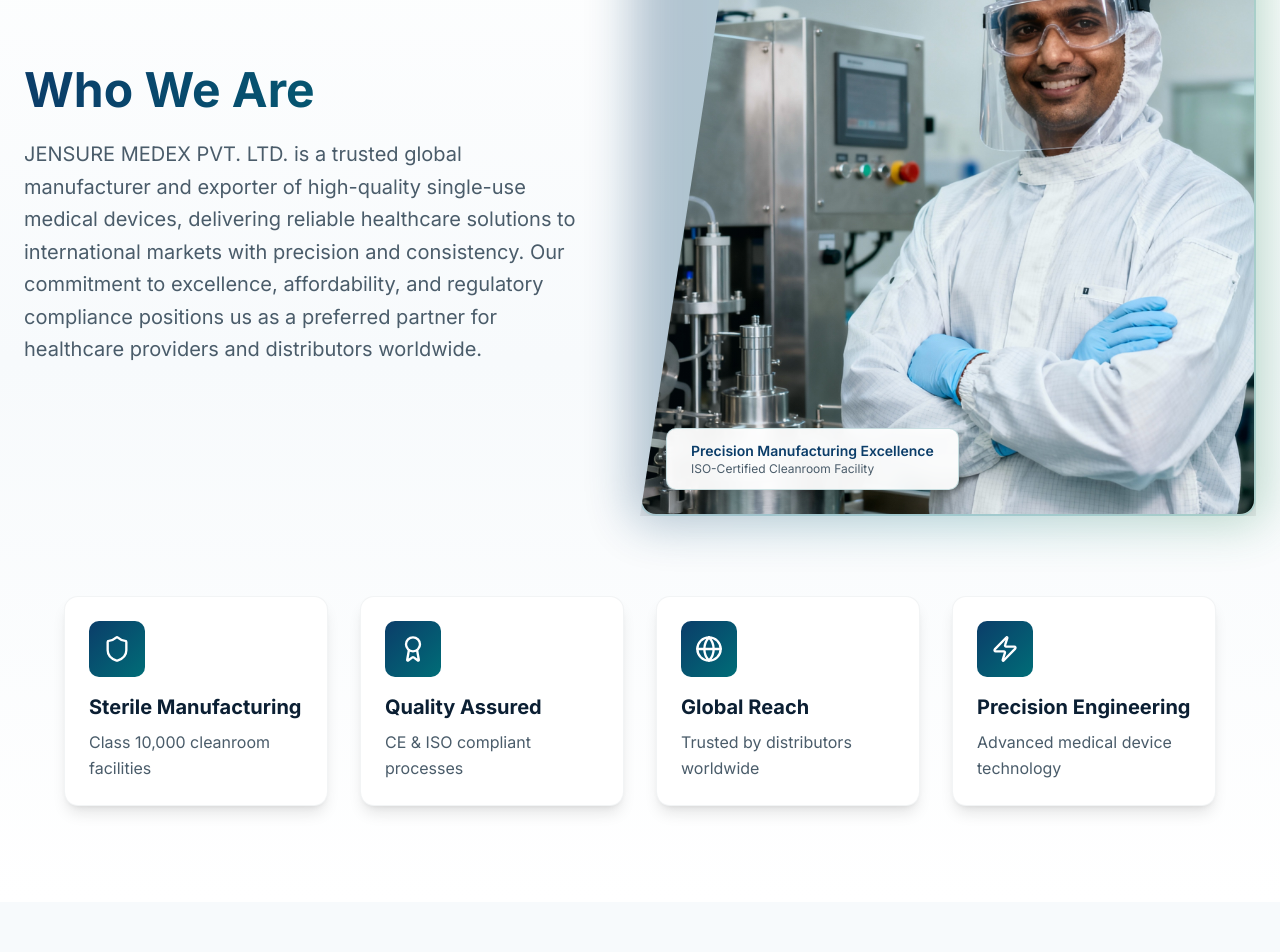
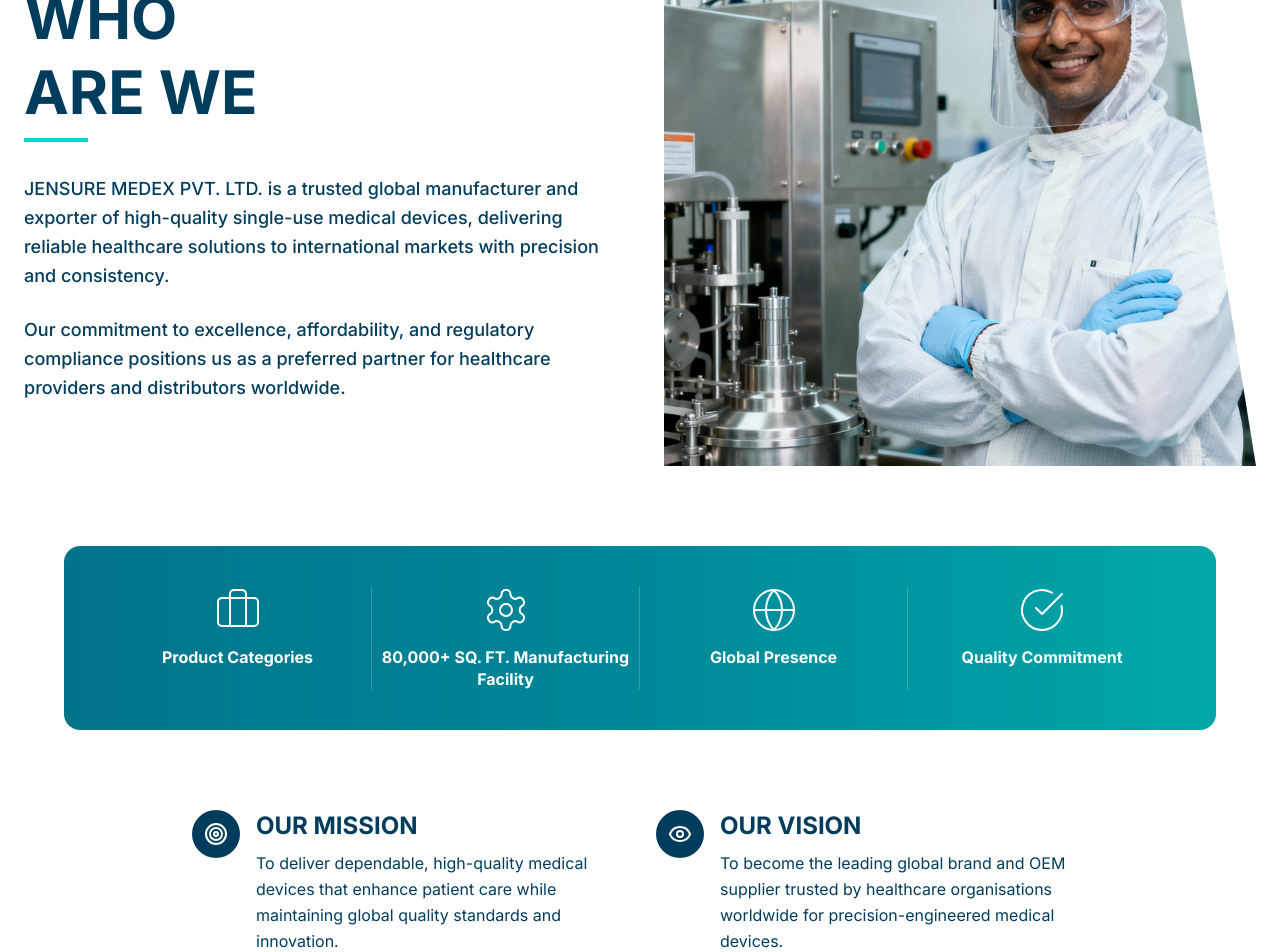
Before and after one commit to Arjun-Soni/jensure, a Next.js app: page / in a window 1280 px wide. Shown: the part 980-1932 px from the top of the page. Built offline with nearby package versions, Linux system fonts and the light colour scheme.

Commit message:
redesign WHO ARE WE section to match brochure layout and design
Co-authored-by: Arjun-Soni <132264994+Arjun-Soni@users.noreply.github.com>

```diff
--- a/components/about-section.tsx
+++ b/components/about-section.tsx
@@ -3,33 +3,29 @@
 import { motion } from "framer-motion"
 import { useInView } from "framer-motion"
 import { useRef } from "react"
-import { Award, Globe, Shield, Zap } from "lucide-react"
+import { Award, Eye, Target, Briefcase, Settings, Globe, CheckCircle } from "lucide-react"
 import Image from "next/image"
 
 export function AboutSection() {
   const ref = useRef(null)
   const isInView = useInView(ref, { once: true, margin: "-100px" })
 
-  const features = [
+  const stats = [
     {
-      icon: Shield,
-      title: "Sterile Manufacturing",
-      description: "Class 10,000 cleanroom facilities",
+      icon: Briefcase,
+      title: "Product Categories",
     },
     {
-      icon: Award,
-      title: "Quality Assured",
-      description: "CE & ISO compliant processes",
+      icon: Settings,
+      title: "80,000+ SQ. FT. Manufacturing Facility",
     },
     {
       icon: Globe,
-      title: "Global Reach",
-      description: "Trusted by distributors worldwide",
+      title: "Global Presence",
     },
     {
-      icon: Zap,
-      title: "Precision Engineering",
-      description: "Advanced medical device technology",
+      icon: CheckCircle,
+      title: "Quality Commitment",
     },
   ]
 
@@ -37,43 +33,52 @@ export function AboutSection() {
     <section
       id="about"
       ref={ref}
-      className="py-16 sm:py-24 bg-gradient-to-b from-white via-[#F7FAFC] to-white overflow-hidden"
+      className="py-16 sm:py-24 bg-white overflow-hidden relative"
     >
       <div className="container mx-auto px-4 sm:px-6">
-        <div className="relative mb-12 sm:mb-16 lg:mb-20 max-w-7xl mx-auto">
-          <div className="grid lg:grid-cols-2 gap-8 lg:gap-0 items-center">
+        {/* Main Content Grid */}
+        <div className="relative mb-16 sm:mb-20 max-w-7xl mx-auto">
+          <div className="grid lg:grid-cols-2 gap-8 lg:gap-12 items-center">
             {/* Left Column - Text Content */}
             <motion.div
               initial={{ opacity: 0, x: -50 }}
               animate={isInView ? { opacity: 1, x: 0 } : { opacity: 0, x: -50 }}
               transition={{ duration: 0.6, ease: "easeOut" }}
-              className="relative z-10 lg:pr-12"
+              className="relative z-10"
             >
-              <h2 className="text-3xl sm:text-4xl md:text-5xl font-bold bg-gradient-to-r from-[#0B3D69] to-[#006D77] bg-clip-text text-transparent mb-4 sm:mb-6">
-                Who We Are
+              <h2 className="text-4xl sm:text-5xl md:text-6xl font-bold text-[#003D5C] mb-2 leading-tight">
+                WHO
+                <br />
+                ARE WE
               </h2>
-              <p className="text-base sm:text-lg md:text-xl text-[#4A5C6A] leading-relaxed">
+              {/* Cyan underline accent */}
+              <div className="w-16 h-1 bg-[#00D9D9] mb-8" />
+
+              {/* First paragraph */}
+              <p className="text-base sm:text-lg text-[#003D5C] leading-relaxed mb-6 font-medium">
                 JENSURE MEDEX PVT. LTD. is a trusted global manufacturer and exporter of high-quality single-use medical
-                devices, delivering reliable healthcare solutions to international markets with precision and
-                consistency. Our commitment to excellence, affordability, and regulatory compliance positions us as a
-                preferred partner for healthcare providers and distributors worldwide.
+                devices, delivering reliable healthcare solutions to international markets with precision and consistency.
+              </p>
+
+              {/* Second paragraph */}
+              <p className="text-base sm:text-lg text-[#003D5C] leading-relaxed font-medium">
+                Our commitment to excellence, affordability, and regulatory compliance positions us as a preferred partner
+                for healthcare providers and distributors worldwide.
               </p>
             </motion.div>
 
+            {/* Right Column - Image */}
             <motion.div
               initial={{ opacity: 0, x: 50 }}
               animate={isInView ? { opacity: 1, x: 0 } : { opacity: 0, x: 50 }}
               transition={{ duration: 0.6, ease: "easeOut" }}
               className="relative will-change-transform"
             >
-              {/* Glowing border effect */}
-              <div className="absolute -inset-2 bg-gradient-to-r from-[#0B3D69] via-[#006D77] to-[#2E8B57] rounded-2xl blur-xl opacity-30" />
-
               {/* Image container with diagonal clip */}
               <div
-                className="relative h-[500px] sm:h-[550px] md:h-[600px] rounded-2xl overflow-hidden shadow-2xl border-2 border-[#006D77]/20"
+                className="relative h-[400px] sm:h-[500px] md:h-[550px] overflow-hidden shadow-xl"
                 style={{
-                  clipPath: "polygon(15% 0%, 100% 0%, 100% 100%, 0% 100%)",
+                  clipPath: "polygon(0% 0%, 85% 0%, 100% 100%, 0% 100%)",
                 }}
               >
                 <Image
@@ -84,36 +89,76 @@ export function AboutSection() {
                   sizes="(max-width: 768px) 100vw, 50vw"
                   quality={85}
                 />
-                {/* Gradient overlay for depth */}
-                <div className="absolute inset-0 bg-gradient-to-l from-transparent via-transparent to-[#0B3D69]/10" />
-
-                {/* Floating badge */}
-                <div className="absolute bottom-4 left-4 sm:bottom-6 sm:left-6 bg-white/95 backdrop-blur-sm rounded-lg px-4 py-2 sm:px-6 sm:py-3 shadow-lg border border-[#006D77]/20">
-                  <p className="text-xs sm:text-sm font-semibold text-[#0B3D69]">Precision Manufacturing Excellence</p>
-                  <p className="text-[10px] sm:text-xs text-[#4A5C6A]">ISO-Certified Cleanroom Facility</p>
-                </div>
               </div>
             </motion.div>
           </div>
         </div>
 
-        {/* Feature Grid */}
-        <div className="grid sm:grid-cols-2 lg:grid-cols-4 gap-6 sm:gap-8 max-w-6xl mx-auto">
-          {features.map((feature, index) => (
-            <motion.div
-              key={feature.title}
-              initial={{ opacity: 0, y: 30 }}
-              animate={isInView ? { opacity: 1, y: 0 } : { opacity: 0, y: 30 }}
-              transition={{ duration: 0.4, delay: index * 0.1, ease: "easeOut" }}
-              className="bg-white rounded-xl p-6 shadow-lg hover:shadow-xl hover:-translate-y-1 transition-all duration-300 border border-[#BFC8CC]/20"
+        {/* Stats Box - Teal gradient background */}
+        <motion.div
+          initial={{ opacity: 0, y: 40 }}
+          animate={isInView ? { opacity: 1, y: 0 } : { opacity: 0, y: 40 }}
+          transition={{ duration: 0.6, delay: 0.2, ease: "easeOut" }}
+          className="grid sm:grid-cols-2 lg:grid-cols-4 gap-4 sm:gap-0 bg-gradient-to-r from-[#00748B] via-[#008899] to-[#00A8A8] rounded-2xl p-8 sm:p-10 mb-16 sm:mb-20 max-w-6xl mx-auto"
+        >
+          {stats.map((stat, index) => (
+            <div
+              key={stat.title}
+              className={`flex flex-col items-center text-center ${
+                index < stats.length - 1 ? "sm:border-r border-white/20" : ""
+              } py-4 sm:py-0`}
             >
-              <div className="w-12 h-12 sm:w-14 sm:h-14 rounded-lg bg-gradient-to-br from-[#0B3D69] to-[#006D77] flex items-center justify-center mb-4">
-                <feature.icon className="w-6 h-6 sm:w-7 sm:h-7 text-white" />
+              <stat.icon className="w-10 h-10 sm:w-12 sm:h-12 text-white mb-3 stroke-1" />
+              <h3 className="text-sm sm:text-base font-bold text-white leading-snug">
+                {stat.title}
+              </h3>
+            </div>
+          ))}
+        </motion.div>
+
+        {/* Mission and Vision Section */}
+        <div className="grid md:grid-cols-2 gap-8 max-w-4xl mx-auto">
+          {/* Mission */}
+          <motion.div
+            initial={{ opacity: 0, y: 30 }}
+            animate={isInView ? { opacity: 1, y: 0 } : { opacity: 0, y: 30 }}
+            transition={{ duration: 0.5, delay: 0.3, ease: "easeOut" }}
+            className="flex gap-4"
+          >
+            <div className="flex-shrink-0">
+              <div className="flex items-center justify-center h-12 w-12 rounded-full bg-[#003D5C]">
+                <Target className="h-6 w-6 text-white" />
               </div>
-              <h3 className="text-lg sm:text-xl font-bold text-[#0B1F33] mb-2">{feature.title}</h3>
-              <p className="text-sm sm:text-base text-[#4A5C6A] leading-relaxed">{feature.description}</p>
-            </motion.div>
-          ))}
+            </div>
+            <div>
+              <h3 className="text-xl sm:text-2xl font-bold text-[#003D5C] mb-2">OUR MISSION</h3>
+              <p className="text-sm sm:text-base text-[#003D5C] leading-relaxed">
+                To deliver dependable, high-quality medical devices that enhance patient care while maintaining global
+                quality standards and innovation.
+              </p>
+            </div>
+          </motion.div>
+
+          {/* Vision */}
+          <motion.div
+            initial={{ opacity: 0, y: 30 }}
+            animate={isInView ? { opacity: 1, y: 0 } : { opacity: 0, y: 30 }}
+            transition={{ duration: 0.5, delay: 0.4, ease: "easeOut" }}
+            className="flex gap-4"
+          >
+            <div className="flex-shrink-0">
+              <div className="flex items-center justify-center h-12 w-12 rounded-full bg-[#003D5C]">
+                <Eye className="h-6 w-6 text-white" />
+              </div>
+            </div>
+            <div>
+              <h3 className="text-xl sm:text-2xl font-bold text-[#003D5C] mb-2">OUR VISION</h3>
+              <p className="text-sm sm:text-base text-[#003D5C] leading-relaxed">
+                To become the leading global brand and OEM supplier trusted by healthcare organisations worldwide for
+                precision-engineered medical devices.
+              </p>
+            </div>
+          </motion.div>
         </div>
       </div>
     </section>
```
